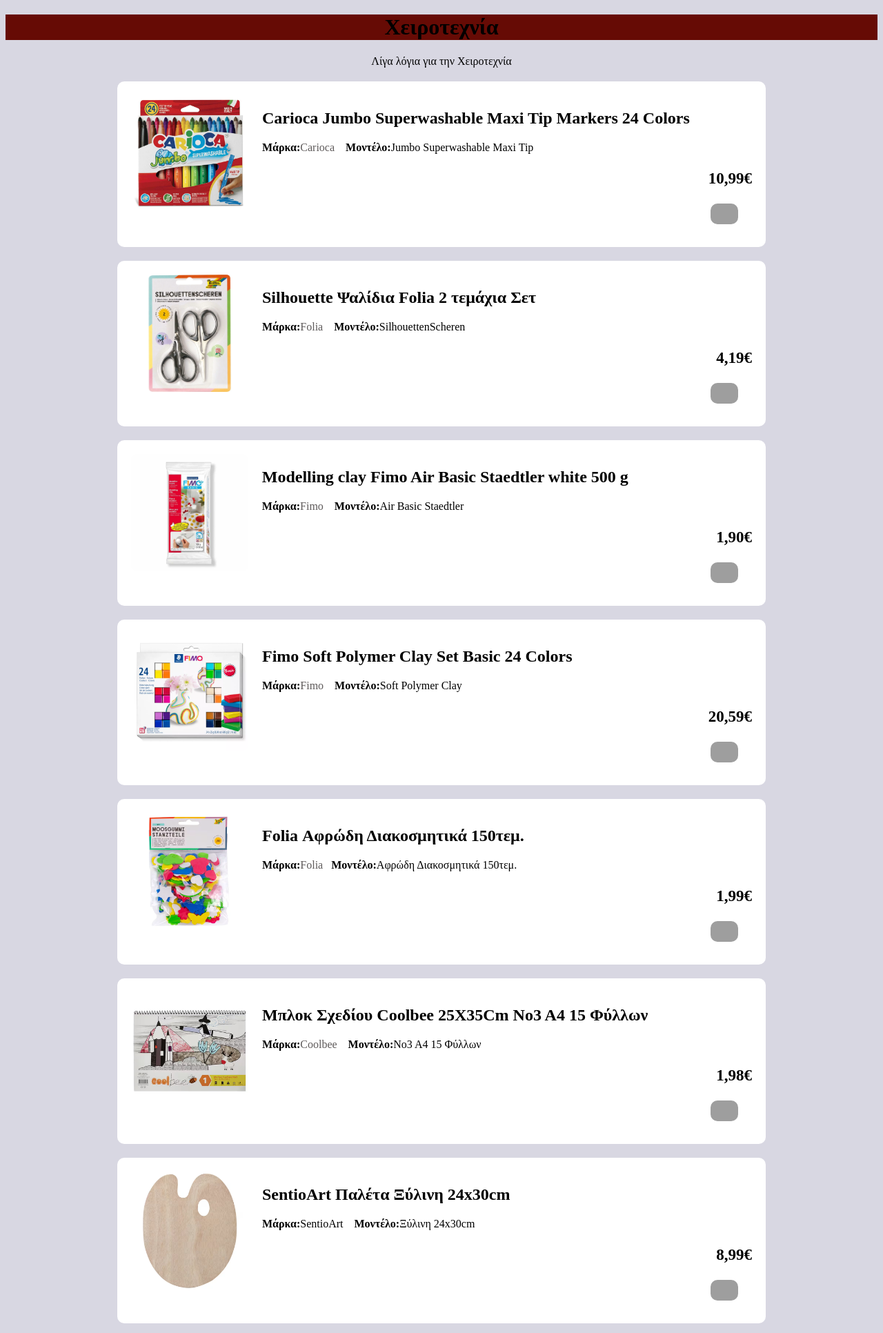
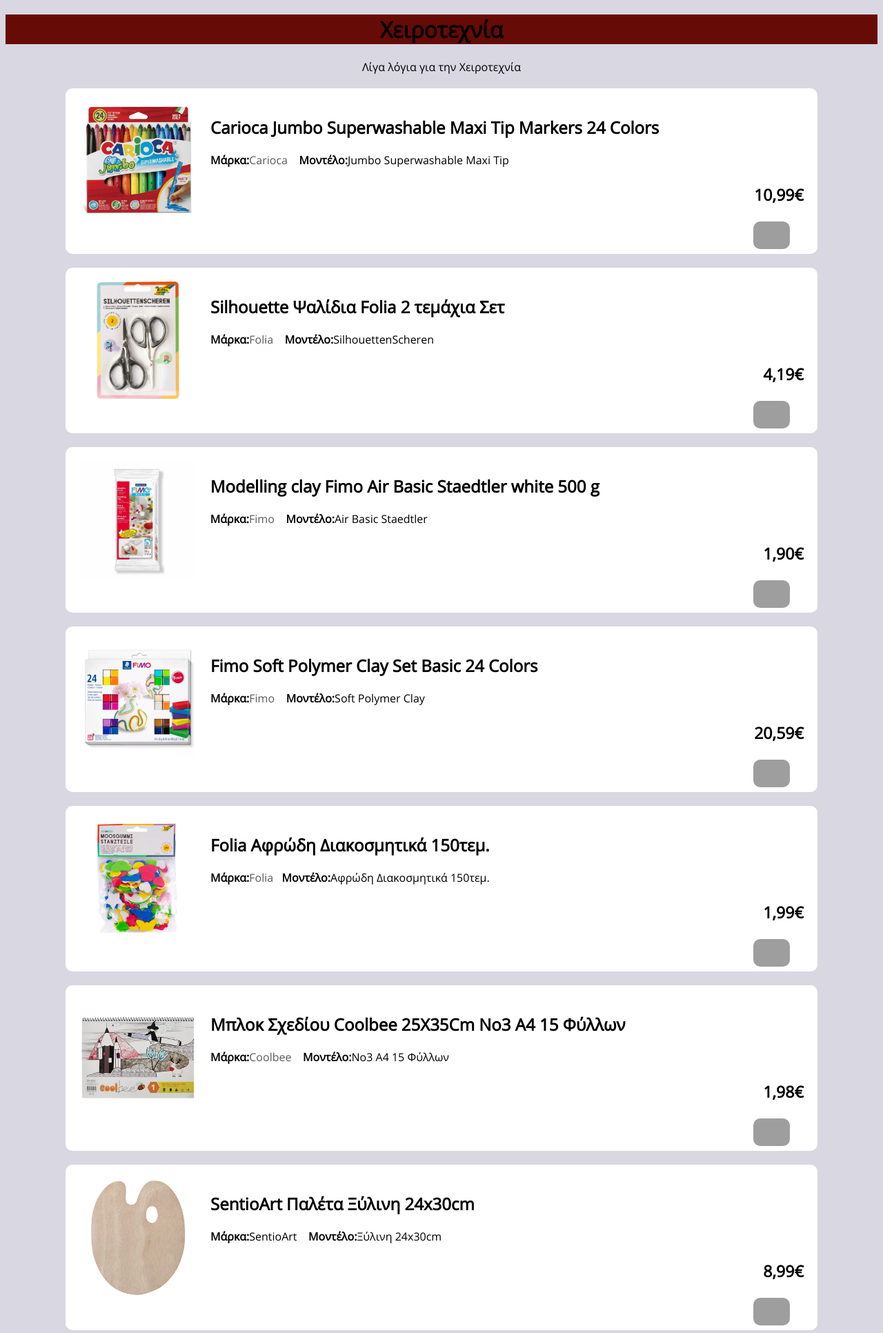
Before and after one commit to MyrtoTsv/IEK-, a PHP site: page /craft.html in a window 1280 px wide. Shown: the top 1932 px of the page at 69% size. Run offline with PHP 8.4, Linux system fonts and the light colour scheme; grey boxes are pictures that could not be loaded.

Commit message:
Update style.css

```diff
--- a/1ο εξάμηνο/Project/style.css
+++ b/1ο εξάμηνο/Project/style.css
@@ -1,5 +1,10 @@
+@font-face{/*Auto einai gia to custom font family.*/
+  font-family:'OpenSans';/*custom grammatoseira*/
+  src:url(fonts/OpenSans-B9K8.ttf);
+}
+
 .product{
-    width:900px;/*to platos*/
+    width:1050px;/*to platos*/
     height: 200px;/*to ipsos*/
     background-color:rgb(255, 255, 255); /* background xrwma sto div*/
     margin: 20px auto;/*15px einai to keno anamesa sta div.To auto einai gia einai ta div sto kentro*/
@@ -21,9 +26,9 @@ img {
 
 .img_style_kart{
     float:right; /*for the mini icon kart*/
-    max-width: 15%; /*gia na xwraei h eikona 100%*/
-    max-height: 15%; /*gia na xwraei h eikona 100%*/
-    object-position: bottom-right;/*gia na einai h eikona sta aristera*/
+    max-width: 20%; /*gia na xwraei h eikona 100%*/
+    max-height: 20%; /*gia na xwraei h eikona 100%*/
+    object-position:right;/*gia na einai h eikona sta aristera*/
 }
 
 p {
```
